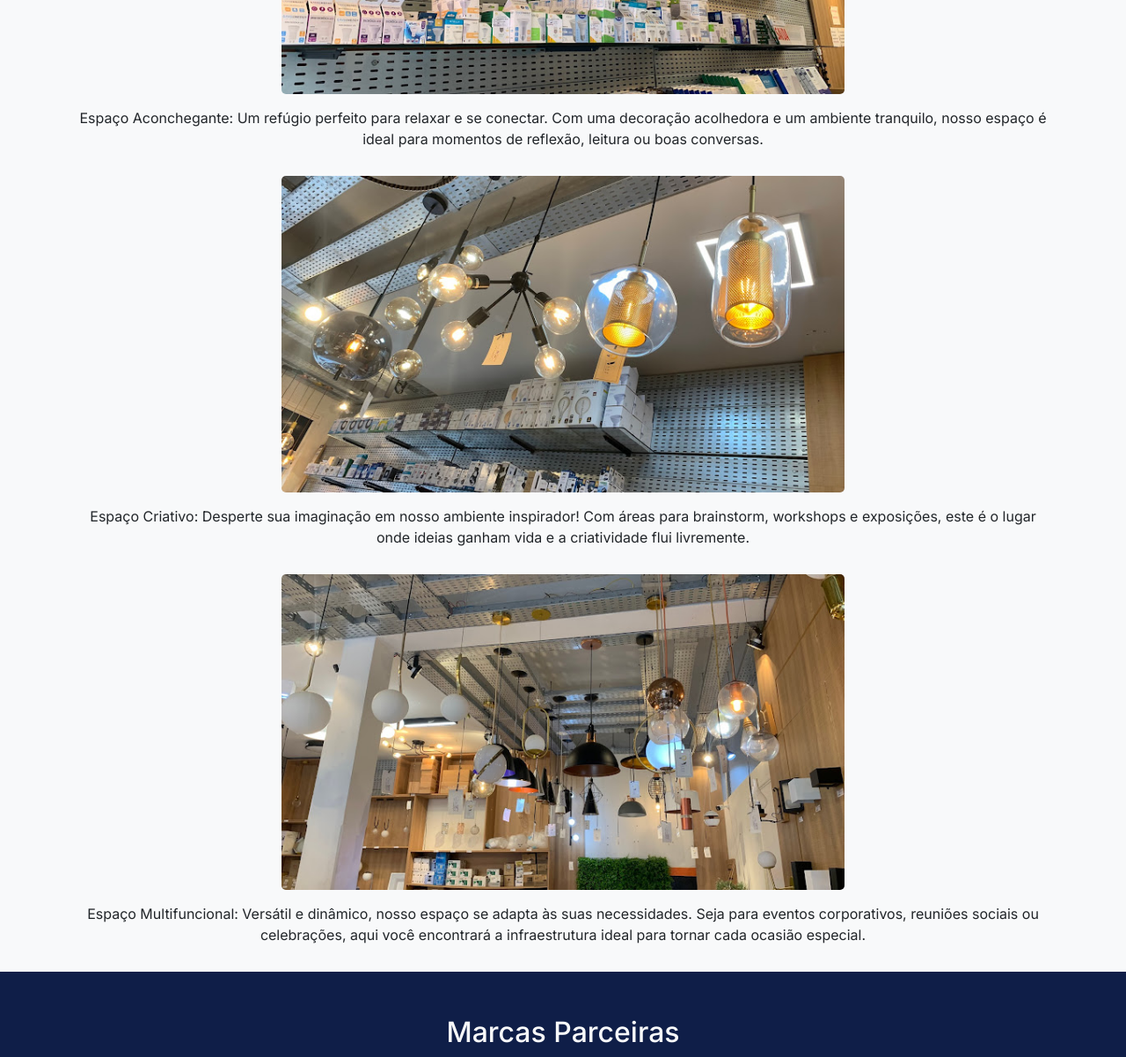
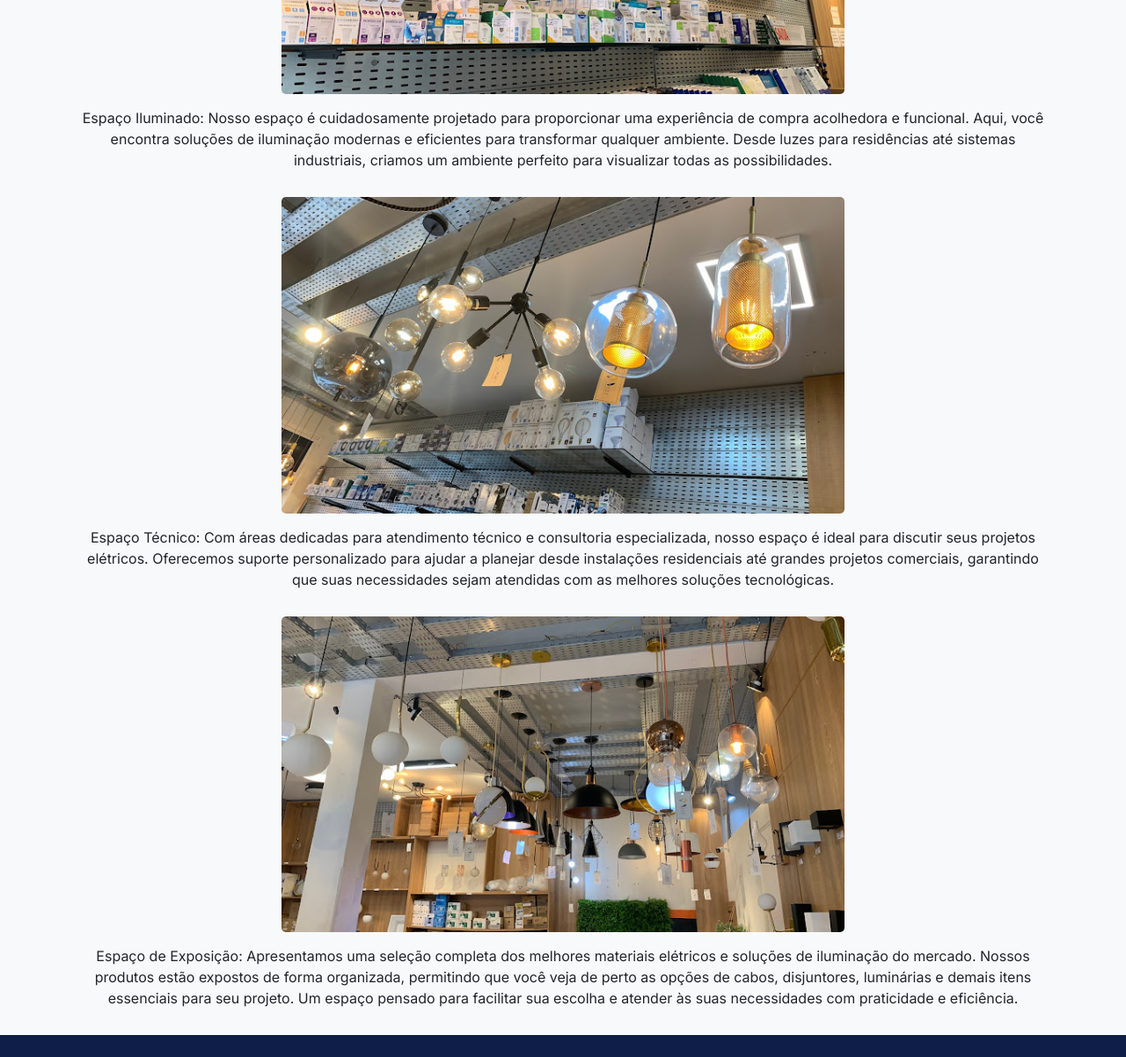
Before and after one commit to IagoMelo01/elletrika_moura, a plain HTML site: page index.html in a window 1280 px wide. Shown: the part 1950-3152 px from the top of the page at 88% size. Drawn offline with nearby package versions, Linux system fonts and the light colour scheme; a web font is replaced by a local one.

Commit message:
alteracoes texto

```diff
--- a/index.html
+++ b/index.html
@@ -121,22 +121,20 @@
             <div class="col-md-12 text-center">
                 <img src="./assets/imgs/produtos-4.jpeg" alt="Espaço Aconchegante">
                 <p class="about-text">
-                    Espaço Aconchegante: Um refúgio perfeito para relaxar e se conectar. Com uma decoração acolhedora e um ambiente tranquilo, nosso espaço é ideal para momentos de reflexão, leitura ou boas conversas.
+                    Espaço Iluminado: Nosso espaço é cuidadosamente projetado para proporcionar uma experiência de compra acolhedora e funcional. Aqui, você encontra soluções de iluminação modernas e eficientes para transformar qualquer ambiente. Desde luzes para residências até sistemas industriais, criamos um ambiente perfeito para visualizar todas as possibilidades.
                 </p>
             </div>
 
             <div class="col-md-12 text-center">
                 <img src="./assets/imgs/luminarias-1.jpeg" alt="Espaço Criativo">
                 <p class="about-text">
-                    Espaço Criativo: Desperte sua imaginação em nosso ambiente inspirador! Com áreas para brainstorm, workshops e exposições, este é o lugar onde ideias ganham vida e a criatividade flui livremente.
-                </p>
+                    Espaço Técnico: Com áreas dedicadas para atendimento técnico e consultoria especializada, nosso espaço é ideal para discutir seus projetos elétricos. Oferecemos suporte personalizado para ajudar a planejar desde instalações residenciais até grandes projetos comerciais, garantindo que suas necessidades sejam atendidas com as melhores soluções tecnológicas.                </p>
             </div>
 
             <div class="col-md-12 text-center">
                 <img src="./assets/imgs/luminarias-3.jpeg" alt="Espaço Multifuncional">
                 <p class="about-text">
-                    Espaço Multifuncional: Versátil e dinâmico, nosso espaço se adapta às suas necessidades. Seja para eventos corporativos, reuniões sociais ou celebrações, aqui você encontrará a infraestrutura ideal para tornar cada ocasião especial.
-                </p>
+                    Espaço de Exposição: Apresentamos uma seleção completa dos melhores materiais elétricos e soluções de iluminação do mercado. Nossos produtos estão expostos de forma organizada, permitindo que você veja de perto as opções de cabos, disjuntores, luminárias e demais itens essenciais para seu projeto. Um espaço pensado para facilitar sua escolha e atender às suas necessidades com praticidade e eficiência.                </p>
             </div>
         </div>
     </div>
```
